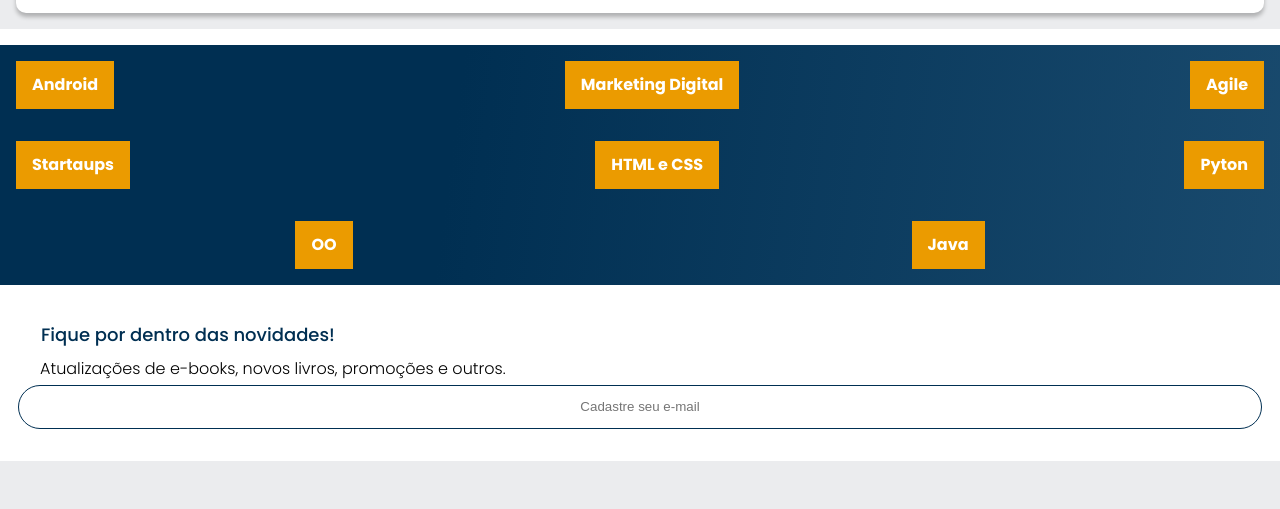
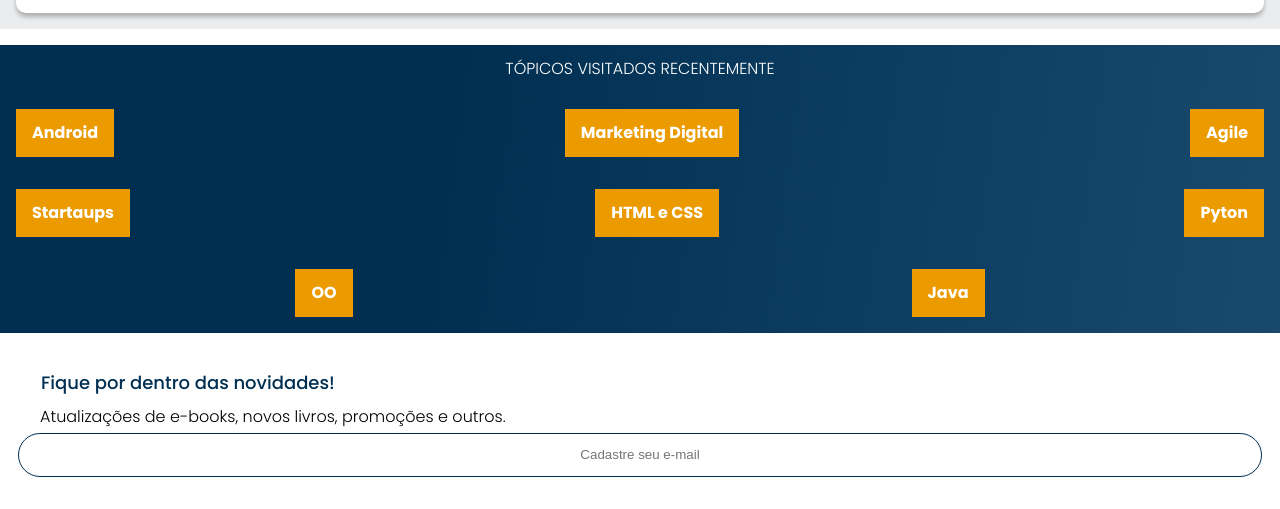
Before and after one commit to VicenteLamberti/alura-books-estudo, a plain HTML site: page index.html in a window 1280 px wide. Shown: the part 2298-2807 px from the top of the page. Before the commit the page ends 2759 px from the top, so only its background shows below. Drawn offline with nearby package versions, Linux system fonts and the light colour scheme.

Commit message:
adicionando um h2 que faltou

```diff
--- a/index.html
+++ b/index.html
@@ -167,7 +167,9 @@
     </section>
 
     <section class="topicos-recentes">
+
         <div class="topicos-recentes__banner">
+            <h2 class="topicos-recentes__banner__titulo">Tópicos visitados recentemente</h2>
             <div class="topicos-recentes__banner__linha">
                 <a href="#" class="topicos-recentes__ancora"> Android</a>
                 <a href="#" class="topicos-recentes__ancora"> Marketing Digital</a>
--- a/styles/topicos.css
+++ b/styles/topicos.css
@@ -29,3 +29,13 @@
     flex-direction: row;
     padding: 1em;
 }
+
+
+.topicos-recentes__banner__titulo{
+    color: var(--branco);
+    text-align: center;
+    padding: 1em;
+    text-transform: uppercase;
+    font-weight: 300;
+
+}
```
